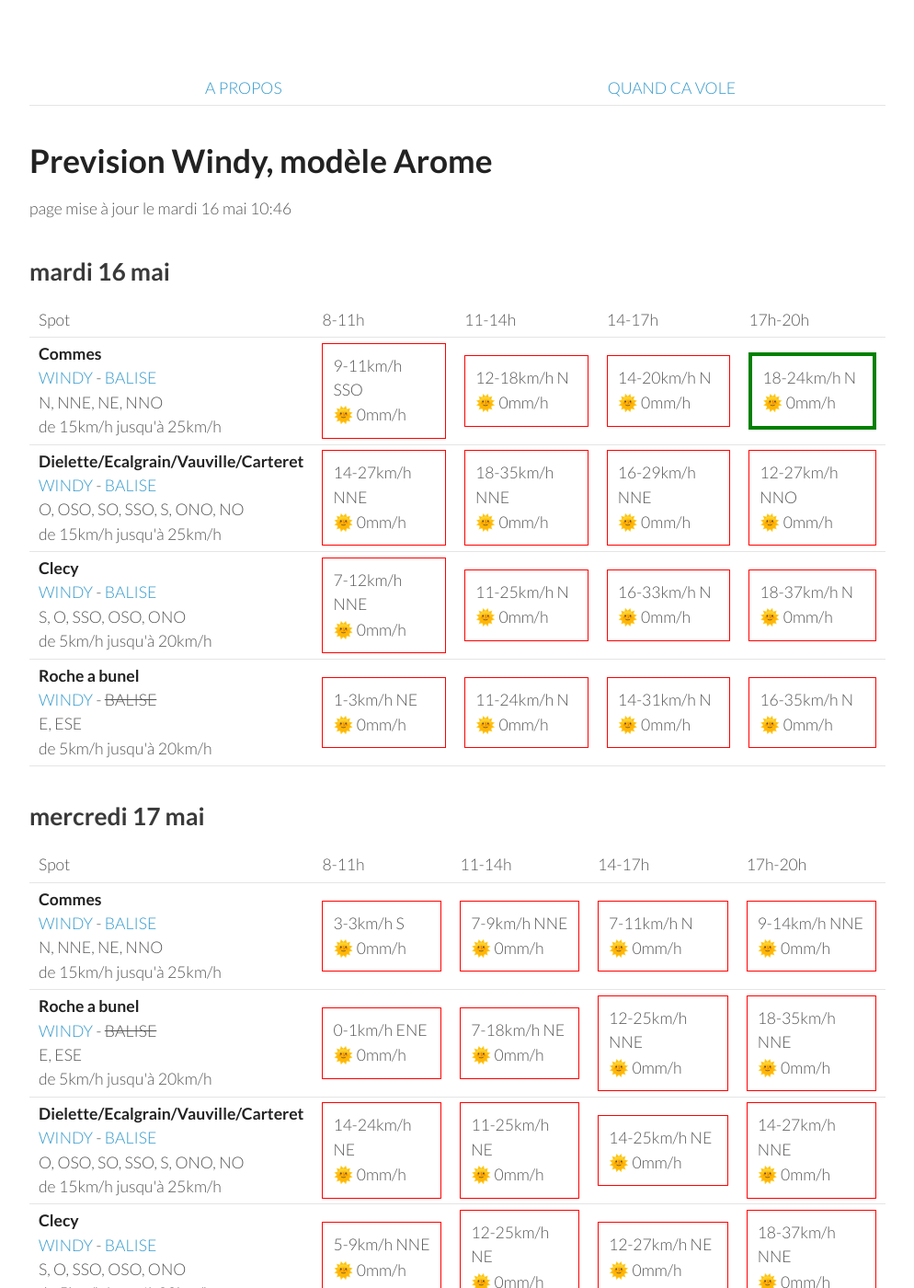
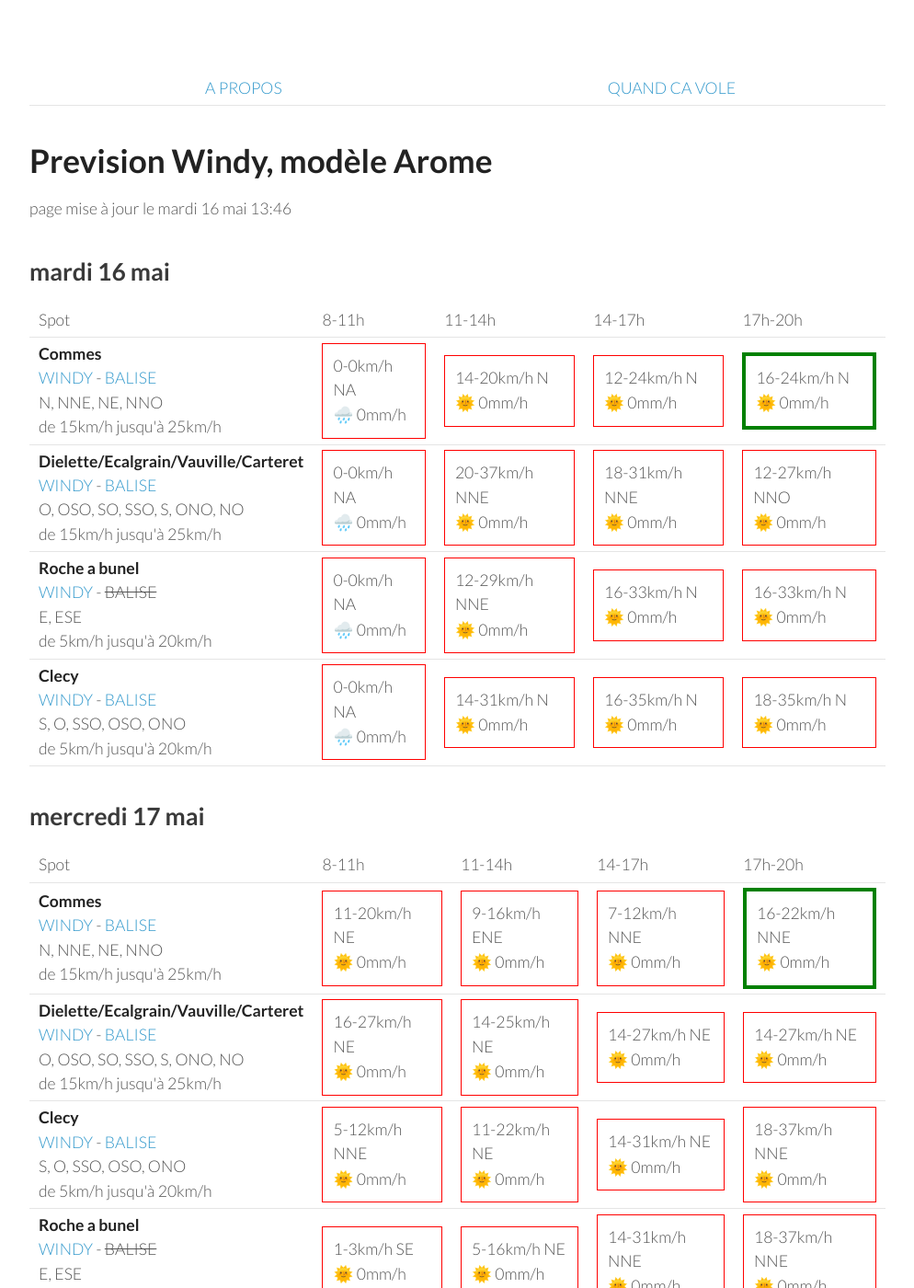
Before and after one commit to parapente-dans-le-nord/parapente-dans-le-nord.github.io, a Jekyll site: the page built from normandie.markdown, in a window 1280 px wide and 1400 px high. Shown: the whole window at 92% size, without its empty margins (26-1020 px from the left). Built offline with Jekyll 4.4.1, drawn with Linux system fonts in a browser that asks for light colours; some of the changed text lies outside the part shown.

Commit message:
update index.markdown

```diff
--- a/normandie.markdown
+++ b/normandie.markdown
@@ -7,7 +7,7 @@ title:  "Tous les spots"
 {: .links}
 
 # Prevision Windy, modèle Arome
-page mise à jour le mardi 16 mai 10:46
+page mise à jour le mardi 16 mai 13:46
 
 ## mardi 16 mai
 
@@ -24,41 +24,37 @@ page mise à jour le mardi 16 mai 10:46
 <tr>
         <td><strong>Commes</strong><br><a href="https://windy.com/49.346/-0.726?48.936,-0.726,8">WINDY</a> - <span class=""><a href="http://www.balisemeteo.com/balise.php?idBalise=158">BALISE</a> </span><br> <span class="vent-favorable">N, NNE, NE, NNO</span><br><span class="force-vent">de 15km/h jusqu'à 25km/h</span> </td>
 
-            <td><div class="not-flyable"><p>9-11km/h SSO</p><p>🌞 0mm/h</p></div></td>
-            <td><div class="not-flyable"><p>12-18km/h N</p><p>🌞 0mm/h</p></div></td>
+            <td><div class="not-flyable"><p>0-0km/h NA</p><p>🌧️ 0mm/h</p></div></td>
             <td><div class="not-flyable"><p>14-20km/h N</p><p>🌞 0mm/h</p></div></td>
-            <td><div class="flyable"><p>18-24km/h N</p><p>🌞 0mm/h</p></div></td>
-
+            <td><div class="not-flyable"><p>12-24km/h N</p><p>🌞 0mm/h</p></div></td>
+            <td><div class="flyable"><p>16-24km/h N</p><p>🌞 0mm/h</p></div></td>
 
     </tr>
 <tr>
         <td><strong>Dielette/Ecalgrain/Vauville/Carteret</strong><br><a href="https://windy.com/49.650/-1.856?49.243,-1.856,8">WINDY</a> - <span class=""><a href="http://www.balisemeteo.com/balise.php?idBalise=81">BALISE</a> </span><br> <span class="vent-favorable">O, OSO, SO, SSO, S, ONO, NO</span><br><span class="force-vent">de 15km/h jusqu'à 25km/h</span> </td>
 
-            <td><div class="not-flyable"><p>14-27km/h NNE</p><p>🌞 0mm/h</p></div></td>
-            <td><div class="not-flyable"><p>18-35km/h NNE</p><p>🌞 0mm/h</p></div></td>
-            <td><div class="not-flyable"><p>16-29km/h NNE</p><p>🌞 0mm/h</p></div></td>
+            <td><div class="not-flyable"><p>0-0km/h NA</p><p>🌧️ 0mm/h</p></div></td>
+            <td><div class="not-flyable"><p>20-37km/h NNE</p><p>🌞 0mm/h</p></div></td>
+            <td><div class="not-flyable"><p>18-31km/h NNE</p><p>🌞 0mm/h</p></div></td>
             <td><div class="not-flyable"><p>12-27km/h NNO</p><p>🌞 0mm/h</p></div></td>
 
+    </tr>
+<tr>
+        <td><strong>Roche a bunel</strong><br><a href="https://windy.com/48.993/-0.499?48.580,-0.499,8">WINDY</a> - <span class="no-balise"> BALISE </span><br> <span class="vent-favorable">E, ESE</span><br><span class="force-vent">de 5km/h jusqu'à 20km/h</span> </td>
+
+            <td><div class="not-flyable"><p>0-0km/h NA</p><p>🌧️ 0mm/h</p></div></td>
+            <td><div class="not-flyable"><p>12-29km/h NNE</p><p>🌞 0mm/h</p></div></td>
+            <td><div class="not-flyable"><p>16-33km/h N</p><p>🌞 0mm/h</p></div></td>
+            <td><div class="not-flyable"><p>16-33km/h N</p><p>🌞 0mm/h</p></div></td>
 
     </tr>
 <tr>
         <td><strong>Clecy</strong><br><a href="https://windy.com/48.929/-0.470?48.516,-0.470,8">WINDY</a> - <span class=""><a href="http://www.balisemeteo.com/balise.php?idBalise=122">BALISE</a> </span><br> <span class="vent-favorable">S, O, SSO, OSO, ONO</span><br><span class="force-vent">de 5km/h jusqu'à 20km/h</span> </td>
 
-            <td><div class="not-flyable"><p>7-12km/h NNE</p><p>🌞 0mm/h</p></div></td>
-            <td><div class="not-flyable"><p>11-25km/h N</p><p>🌞 0mm/h</p></div></td>
-            <td><div class="not-flyable"><p>16-33km/h N</p><p>🌞 0mm/h</p></div></td>
-            <td><div class="not-flyable"><p>18-37km/h N</p><p>🌞 0mm/h</p></div></td>
-
-
-    </tr>
-<tr>
-        <td><strong>Roche a bunel</strong><br><a href="https://windy.com/48.993/-0.499?48.580,-0.499,8">WINDY</a> - <span class="no-balise"> BALISE </span><br> <span class="vent-favorable">E, ESE</span><br><span class="force-vent">de 5km/h jusqu'à 20km/h</span> </td>
-
-            <td><div class="not-flyable"><p>1-3km/h NE</p><p>🌞 0mm/h</p></div></td>
-            <td><div class="not-flyable"><p>11-24km/h N</p><p>🌞 0mm/h</p></div></td>
+            <td><div class="not-flyable"><p>0-0km/h NA</p><p>🌧️ 0mm/h</p></div></td>
             <td><div class="not-flyable"><p>14-31km/h N</p><p>🌞 0mm/h</p></div></td>
             <td><div class="not-flyable"><p>16-35km/h N</p><p>🌞 0mm/h</p></div></td>
-
+            <td><div class="not-flyable"><p>18-35km/h N</p><p>🌞 0mm/h</p></div></td>
 
     </tr>
 
@@ -80,39 +76,39 @@ page mise à jour le mardi 16 mai 10:46
 <tr>
         <td><strong>Commes</strong><br><a href="https://windy.com/49.346/-0.726?48.936,-0.726,8">WINDY</a> - <span class=""><a href="http://www.balisemeteo.com/balise.php?idBalise=158">BALISE</a> </span><br> <span class="vent-favorable">N, NNE, NE, NNO</span><br><span class="force-vent">de 15km/h jusqu'à 25km/h</span> </td>
 
-            <td><div class="not-flyable"><p>3-3km/h S</p><p>🌞 0mm/h</p></div></td>
-            <td><div class="not-flyable"><p>7-9km/h NNE</p><p>🌞 0mm/h</p></div></td>
-            <td><div class="not-flyable"><p>7-11km/h N</p><p>🌞 0mm/h</p></div></td>
-            <td><div class="not-flyable"><p>9-14km/h NNE</p><p>🌞 0mm/h</p></div></td>
+            <td><div class="not-flyable"><p>11-20km/h NE</p><p>🌞 0mm/h</p></div></td>
+            <td><div class="not-flyable"><p>9-16km/h ENE</p><p>🌞 0mm/h</p></div></td>
+            <td><div class="not-flyable"><p>7-12km/h NNE</p><p>🌞 0mm/h</p></div></td>
+            <td><div class="flyable"><p>16-22km/h NNE</p><p>🌞 0mm/h</p></div></td>
+
+
+    </tr>
+<tr>
+        <td><strong>Dielette/Ecalgrain/Vauville/Carteret</strong><br><a href="https://windy.com/49.650/-1.856?49.243,-1.856,8">WINDY</a> - <span class=""><a href="http://www.balisemeteo.com/balise.php?idBalise=81">BALISE</a> </span><br> <span class="vent-favorable">O, OSO, SO, SSO, S, ONO, NO</span><br><span class="force-vent">de 15km/h jusqu'à 25km/h</span> </td>
+
+            <td><div class="not-flyable"><p>16-27km/h NE</p><p>🌞 0mm/h</p></div></td>
+            <td><div class="not-flyable"><p>14-25km/h NE</p><p>🌞 0mm/h</p></div></td>
+            <td><div class="not-flyable"><p>14-27km/h NE</p><p>🌞 0mm/h</p></div></td>
+            <td><div class="not-flyable"><p>14-27km/h NE</p><p>🌞 0mm/h</p></div></td>
+
+
+    </tr>
+<tr>
+        <td><strong>Clecy</strong><br><a href="https://windy.com/48.929/-0.470?48.516,-0.470,8">WINDY</a> - <span class=""><a href="http://www.balisemeteo.com/balise.php?idBalise=122">BALISE</a> </span><br> <span class="vent-favorable">S, O, SSO, OSO, ONO</span><br><span class="force-vent">de 5km/h jusqu'à 20km/h</span> </td>
+
+            <td><div class="not-flyable"><p>5-12km/h NNE</p><p>🌞 0mm/h</p></div></td>
+            <td><div class="not-flyable"><p>11-22km/h NE</p><p>🌞 0mm/h</p></div></td>
+            <td><div class="not-flyable"><p>14-31km/h NE</p><p>🌞 0mm/h</p></div></td>
+            <td><div class="not-flyable"><p>18-37km/h NNE</p><p>🌞 0mm/h</p></div></td>
 
 
     </tr>
 <tr>
         <td><strong>Roche a bunel</strong><br><a href="https://windy.com/48.993/-0.499?48.580,-0.499,8">WINDY</a> - <span class="no-balise"> BALISE </span><br> <span class="vent-favorable">E, ESE</span><br><span class="force-vent">de 5km/h jusqu'à 20km/h</span> </td>
 
-            <td><div class="not-flyable"><p>0-1km/h ENE</p><p>🌞 0mm/h</p></div></td>
-            <td><div class="not-flyable"><p>7-18km/h NE</p><p>🌞 0mm/h</p></div></td>
-            <td><div class="not-flyable"><p>12-25km/h NNE</p><p>🌞 0mm/h</p></div></td>
-            <td><div class="not-flyable"><p>18-35km/h NNE</p><p>🌞 0mm/h</p></div></td>
-
-
-    </tr>
-<tr>
-        <td><strong>Dielette/Ecalgrain/Vauville/Carteret</strong><br><a href="https://windy.com/49.650/-1.856?49.243,-1.856,8">WINDY</a> - <span class=""><a href="http://www.balisemeteo.com/balise.php?idBalise=81">BALISE</a> </span><br> <span class="vent-favorable">O, OSO, SO, SSO, S, ONO, NO</span><br><span class="force-vent">de 15km/h jusqu'à 25km/h</span> </td>
-
-            <td><div class="not-flyable"><p>14-24km/h NE</p><p>🌞 0mm/h</p></div></td>
-            <td><div class="not-flyable"><p>11-25km/h NE</p><p>🌞 0mm/h</p></div></td>
-            <td><div class="not-flyable"><p>14-25km/h NE</p><p>🌞 0mm/h</p></div></td>
-            <td><div class="not-flyable"><p>14-27km/h NNE</p><p>🌞 0mm/h</p></div></td>
-
-
-    </tr>
-<tr>
-        <td><strong>Clecy</strong><br><a href="https://windy.com/48.929/-0.470?48.516,-0.470,8">WINDY</a> - <span class=""><a href="http://www.balisemeteo.com/balise.php?idBalise=122">BALISE</a> </span><br> <span class="vent-favorable">S, O, SSO, OSO, ONO</span><br><span class="force-vent">de 5km/h jusqu'à 20km/h</span> </td>
-
-            <td><div class="not-flyable"><p>5-9km/h NNE</p><p>🌞 0mm/h</p></div></td>
-            <td><div class="not-flyable"><p>12-25km/h NE</p><p>🌞 0mm/h</p></div></td>
-            <td><div class="not-flyable"><p>12-27km/h NE</p><p>🌞 0mm/h</p></div></td>
+            <td><div class="not-flyable"><p>1-3km/h SE</p><p>🌞 0mm/h</p></div></td>
+            <td><div class="not-flyable"><p>5-16km/h NE</p><p>🌞 0mm/h</p></div></td>
+            <td><div class="not-flyable"><p>14-31km/h NNE</p><p>🌞 0mm/h</p></div></td>
             <td><div class="not-flyable"><p>18-37km/h NNE</p><p>🌞 0mm/h</p></div></td>
 
 
@@ -136,10 +132,10 @@ page mise à jour le mardi 16 mai 10:46
 <tr>
         <td><strong>Commes</strong><br><a href="https://windy.com/49.346/-0.726?48.936,-0.726,8">WINDY</a> - <span class=""><a href="http://www.balisemeteo.com/balise.php?idBalise=158">BALISE</a> </span><br> <span class="vent-favorable">N, NNE, NE, NNO</span><br><span class="force-vent">de 15km/h jusqu'à 25km/h</span> </td>
 
-            <td><div class="not-flyable"><p>7-11km/h NNE</p><p>🌞 0mm/h</p></div></td>
+            <td><div class="not-flyable"><p>7-12km/h NNE</p><p>🌞 0mm/h</p></div></td>
             <td><div class="not-flyable"><p>14-25km/h ENE</p><p>🌞 0mm/h</p></div></td>
-            <td><div class="not-flyable"><p>12-25km/h NE</p><p>🌞 0mm/h</p></div></td>
-            <td><div class="not-flyable"><p>18-29km/h NE</p><p>🌞 0mm/h</p></div></td>
+            <td><div class="not-flyable"><p>14-27km/h NE</p><p>🌞 0mm/h</p></div></td>
+            <td><div class="not-flyable"><p>18-31km/h NE</p><p>🌞 0mm/h</p></div></td>
 
 
     </tr>
@@ -147,9 +143,9 @@ page mise à jour le mardi 16 mai 10:46
         <td><strong>Clecy</strong><br><a href="https://windy.com/48.929/-0.470?48.516,-0.470,8">WINDY</a> - <span class=""><a href="http://www.balisemeteo.com/balise.php?idBalise=122">BALISE</a> </span><br> <span class="vent-favorable">S, O, SSO, OSO, ONO</span><br><span class="force-vent">de 5km/h jusqu'à 20km/h</span> </td>
 
             <td><div class="not-flyable"><p>5-12km/h N</p><p>🌞 0mm/h</p></div></td>
-            <td><div class="not-flyable"><p>11-25km/h NE</p><p>🌞 0mm/h</p></div></td>
-            <td><div class="not-flyable"><p>14-31km/h NE</p><p>🌞 0mm/h</p></div></td>
-            <td><div class="not-flyable"><p>16-37km/h NNE</p><p>🌞 0mm/h</p></div></td>
+            <td><div class="not-flyable"><p>11-27km/h NE</p><p>🌞 0mm/h</p></div></td>
+            <td><div class="not-flyable"><p>14-33km/h NNE</p><p>🌞 0mm/h</p></div></td>
+            <td><div class="not-flyable"><p>18-40km/h NNE</p><p>🌞 0mm/h</p></div></td>
 
 
     </tr>
@@ -190,6 +186,16 @@ page mise à jour le mardi 16 mai 10:46
       <td>17h-20h</td>
     </tr>
 <tr>
+        <td><strong>Commes</strong><br><a href="https://windy.com/49.346/-0.726?48.936,-0.726,8">WINDY</a> - <span class=""><a href="http://www.balisemeteo.com/balise.php?idBalise=158">BALISE</a> </span><br> <span class="vent-favorable">N, NNE, NE, NNO</span><br><span class="force-vent">de 15km/h jusqu'à 25km/h</span> </td>
+
+            <td><div class="flyable"><p>16-25km/h NNE</p><p>🌞 0mm/h</p></div></td>
+            <td><div class="not-flyable"><p>20-33km/h NE</p><p>🌞 0mm/h</p></div></td>
+            <td><div class="not-flyable"><p>20-35km/h NNE</p><p>🌞 0mm/h</p></div></td>
+            <td><div class="not-flyable"><p>20-40km/h NNE</p><p>🌞 0mm/h</p></div></td>
+
+
+    </tr>
+<tr>
         <td><strong>Dielette/Ecalgrain/Vauville/Carteret</strong><br><a href="https://windy.com/49.650/-1.856?49.243,-1.856,8">WINDY</a> - <span class=""><a href="http://www.balisemeteo.com/balise.php?idBalise=81">BALISE</a> </span><br> <span class="vent-favorable">O, OSO, SO, SSO, S, ONO, NO</span><br><span class="force-vent">de 15km/h jusqu'à 25km/h</span> </td>
 
             <td><div class="not-flyable"><p>12-18km/h NE</p><p>🌞 0mm/h</p></div></td>
@@ -202,20 +208,10 @@ page mise à jour le mardi 16 mai 10:46
 <tr>
         <td><strong>Clecy</strong><br><a href="https://windy.com/48.929/-0.470?48.516,-0.470,8">WINDY</a> - <span class=""><a href="http://www.balisemeteo.com/balise.php?idBalise=122">BALISE</a> </span><br> <span class="vent-favorable">S, O, SSO, OSO, ONO</span><br><span class="force-vent">de 5km/h jusqu'à 20km/h</span> </td>
 
-            <td><div class="not-flyable"><p>11-22km/h NNE</p><p>🌞 0mm/h</p></div></td>
-            <td><div class="not-flyable"><p>22-44km/h NE</p><p>🌞 0mm/h</p></div></td>
-            <td><div class="not-flyable"><p>20-44km/h NE</p><p>🌞 0mm/h</p></div></td>
-            <td><div class="not-flyable"><p>22-48km/h NNE</p><p>🌞 0mm/h</p></div></td>
-
-
-    </tr>
-<tr>
-        <td><strong>Commes</strong><br><a href="https://windy.com/49.346/-0.726?48.936,-0.726,8">WINDY</a> - <span class=""><a href="http://www.balisemeteo.com/balise.php?idBalise=158">BALISE</a> </span><br> <span class="vent-favorable">N, NNE, NE, NNO</span><br><span class="force-vent">de 15km/h jusqu'à 25km/h</span> </td>
-
-            <td><div class="not-flyable"><p>22-31km/h NE</p><p>🌞 0mm/h</p></div></td>
-            <td><div class="not-flyable"><p>25-40km/h NE</p><p>🌞 0mm/h</p></div></td>
-            <td><div class="not-flyable"><p>27-46km/h NE</p><p>🌞 0mm/h</p></div></td>
-            <td><div class="not-flyable"><p>31-50km/h NE</p><p>🌞 0mm/h</p></div></td>
+            <td><div class="not-flyable"><p>12-25km/h NNE</p><p>🌞 0mm/h</p></div></td>
+            <td><div class="not-flyable"><p>16-37km/h NNE</p><p>🌞 0mm/h</p></div></td>
+            <td><div class="not-flyable"><p>16-40km/h NNE</p><p>🌞 0mm/h</p></div></td>
+            <td><div class="not-flyable"><p>20-44km/h NNE</p><p>🌞 0mm/h</p></div></td>
 
 
     </tr>
@@ -246,12 +242,12 @@ page mise à jour le mardi 16 mai 10:46
       <td>17h-20h</td>
     </tr>
 <tr>
-        <td><strong>Clecy</strong><br><a href="https://windy.com/48.929/-0.470?48.516,-0.470,8">WINDY</a> - <span class=""><a href="http://www.balisemeteo.com/balise.php?idBalise=122">BALISE</a> </span><br> <span class="vent-favorable">S, O, SSO, OSO, ONO</span><br><span class="force-vent">de 5km/h jusqu'à 20km/h</span> </td>
+        <td><strong>Commes</strong><br><a href="https://windy.com/49.346/-0.726?48.936,-0.726,8">WINDY</a> - <span class=""><a href="http://www.balisemeteo.com/balise.php?idBalise=158">BALISE</a> </span><br> <span class="vent-favorable">N, NNE, NE, NNO</span><br><span class="force-vent">de 15km/h jusqu'à 25km/h</span> </td>
 
-            <td><div class="not-flyable"><p>11-25km/h NNE</p><p>🌞 0mm/h</p></div></td>
-            <td><div class="not-flyable"><p>14-35km/h NNE</p><p>🌞 0mm/h</p></div></td>
-            <td><div class="not-flyable"><p>20-46km/h NNE</p><p>🌞 0mm/h</p></div></td>
-            <td><div class="not-flyable"><p>22-48km/h NNE</p><p>🌞 0mm/h</p></div></td>
+            <td><div class="not-flyable"><p>25-40km/h NE</p><p>🌞 0mm/h</p></div></td>
+            <td><div class="not-flyable"><p>29-46km/h NNE</p><p>🌞 0mm/h</p></div></td>
+            <td><div class="not-flyable"><p>29-48km/h NNE</p><p>🌞 0mm/h</p></div></td>
+            <td><div class="not-flyable"><p>27-48km/h NE</p><p>🌞 0mm/h</p></div></td>
 
 
     </tr>
@@ -266,12 +262,12 @@ page mise à jour le mardi 16 mai 10:46
 
     </tr>
 <tr>
-        <td><strong>Commes</strong><br><a href="https://windy.com/49.346/-0.726?48.936,-0.726,8">WINDY</a> - <span class=""><a href="http://www.balisemeteo.com/balise.php?idBalise=158">BALISE</a> </span><br> <span class="vent-favorable">N, NNE, NE, NNO</span><br><span class="force-vent">de 15km/h jusqu'à 25km/h</span> </td>
+        <td><strong>Clecy</strong><br><a href="https://windy.com/48.929/-0.470?48.516,-0.470,8">WINDY</a> - <span class=""><a href="http://www.balisemeteo.com/balise.php?idBalise=122">BALISE</a> </span><br> <span class="vent-favorable">S, O, SSO, OSO, ONO</span><br><span class="force-vent">de 5km/h jusqu'à 20km/h</span> </td>
 
-            <td><div class="not-flyable"><p>25-40km/h NE</p><p>🌞 0mm/h</p></div></td>
-            <td><div class="not-flyable"><p>27-44km/h NE</p><p>🌞 0mm/h</p></div></td>
-            <td><div class="not-flyable"><p>31-50km/h NE</p><p>🌞 0mm/h</p></div></td>
-            <td><div class="not-flyable"><p>29-50km/h NE</p><p>🌞 0mm/h</p></div></td>
+            <td><div class="not-flyable"><p>14-25km/h NNE</p><p>🌞 0mm/h</p></div></td>
+            <td><div class="not-flyable"><p>18-40km/h NNE</p><p>🌧 0.2mm/h</p></div></td>
+            <td><div class="not-flyable"><p>20-44km/h NNE</p><p>🌧 0.2mm/h</p></div></td>
+            <td><div class="not-flyable"><p>18-46km/h NNE</p><p>🌞 0mm/h</p></div></td>
 
 
     </tr>
@@ -302,6 +298,16 @@ page mise à jour le mardi 16 mai 10:46
       <td>17h-20h</td>
     </tr>
 <tr>
+        <td><strong>Commes</strong><br><a href="https://windy.com/49.346/-0.726?48.936,-0.726,8">WINDY</a> - <span class=""><a href="http://www.balisemeteo.com/balise.php?idBalise=158">BALISE</a> </span><br> <span class="vent-favorable">N, NNE, NE, NNO</span><br><span class="force-vent">de 15km/h jusqu'à 25km/h</span> </td>
+
+            <td><div class="not-flyable"><p>20-35km/h NNE</p><p>🌞 0mm/h</p></div></td>
+            <td><div class="not-flyable"><p>20-35km/h NNE</p><p>🌞 0mm/h</p></div></td>
+            <td><div class="not-flyable"><p>16-33km/h N</p><p>🌞 0mm/h</p></div></td>
+            <td><div class="not-flyable"><p>16-31km/h N</p><p>🌞 0mm/h</p></div></td>
+
+
+    </tr>
+<tr>
         <td><strong>Dielette/Ecalgrain/Vauville/Carteret</strong><br><a href="https://windy.com/49.650/-1.856?49.243,-1.856,8">WINDY</a> - <span class=""><a href="http://www.balisemeteo.com/balise.php?idBalise=81">BALISE</a> </span><br> <span class="vent-favorable">O, OSO, SO, SSO, S, ONO, NO</span><br><span class="force-vent">de 15km/h jusqu'à 25km/h</span> </td>
 
             <td><div class="not-flyable"><p>20-27km/h NNE</p><p>🌞 0mm/h</p></div></td>
@@ -321,6 +327,16 @@ page mise à jour le mardi 16 mai 10:46
 
 
     </tr>
+<tr>
+        <td><strong>Clecy</strong><br><a href="https://windy.com/48.929/-0.470?48.516,-0.470,8">WINDY</a> - <span class=""><a href="http://www.balisemeteo.com/balise.php?idBalise=122">BALISE</a> </span><br> <span class="vent-favorable">S, O, SSO, OSO, ONO</span><br><span class="force-vent">de 5km/h jusqu'à 20km/h</span> </td>
+
+            <td><div class="not-flyable"><p>16-31km/h NNE</p><p>🌞 0mm/h</p></div></td>
+            <td><div class="not-flyable"><p>16-35km/h NNE</p><p>🌞 0mm/h</p></div></td>
+            <td><div class="not-flyable"><p>14-35km/h NNE</p><p>🌧 0.2mm/h</p></div></td>
+            <td><div class="not-flyable"><p>16-37km/h N</p><p>🌞 0mm/h</p></div></td>
+
+
+    </tr>
 
 </tbody>
 </table>
```
